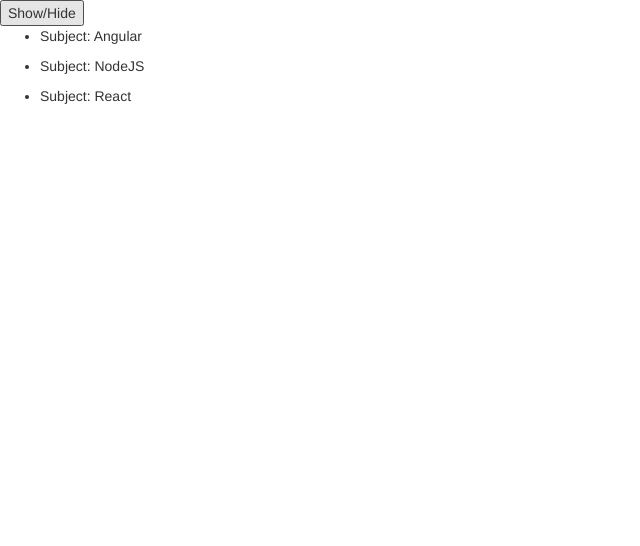
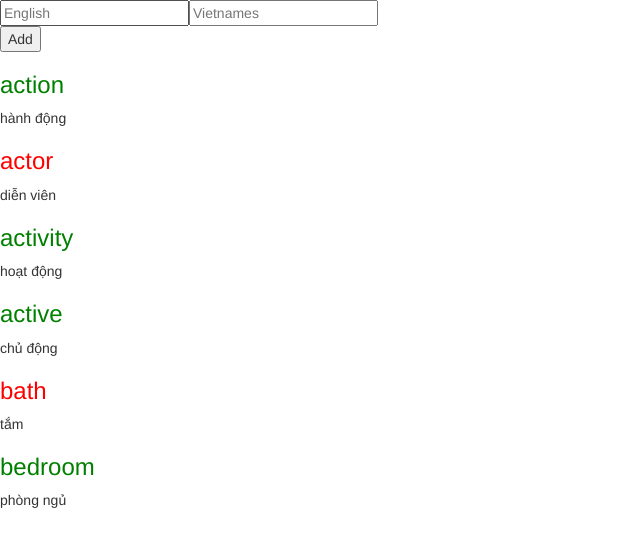
Before and after one commit to an244/Angular4-study, an Angular app: page / in a window 1280 px wide. Shown: the top 546 px of the page, without its empty margins (0-640 px from the left). Built offline with nearby package versions, Linux system fonts and the light colour scheme.

Commit message:
them phan tu vao mang dung ngFor

```diff
--- a/src/app/app.component.html
+++ b/src/app/app.component.html
@@ -1 +1 @@
-<app-struct></app-struct>
+<app-words></app-words>
--- a/src/app/app.module.ts
+++ b/src/app/app.module.ts
@@ -9,6 +9,7 @@
 import { BookComponent } from './book/book.component';
 import { UserFormComponent } from './user-form/user-form.component';
 import { StructComponent } from './struct/struct.component';
+import { WordsComponent } from './words/words.component';
 
 @NgModule({
   declarations: [
@@ -16,7 +17,8 @@
     WordComponent,
     BookComponent,
     UserFormComponent,
-    StructComponent
+    StructComponent,
+    WordsComponent
   ],
   imports: [
     BrowserModule,
--- /dev/null
+++ b/src/app/words/words.component.html
@@ -0,0 +1,13 @@
+<input placeholder="English" [(ngModel)]="newEn"/>
+<input placeholder="Vietnames" [(ngModel)]="newVn"/>
+<br>
+<!-- function addWord() ko can co parameter truyen vo vi da co [(ngModel)] lam data binding voi textbox roi -->
+<button (click)="addWord()"> Add</button>
+
+<div *ngFor = "let word of arrWords">
+  <h3 [ngStyle]="{color: word.memorized ? 'green':'red'}">
+    {{word.en}}
+  </h3>
+
+  <p>{{word.vn}}</p>
+</div>
--- /dev/null
+++ b/src/app/words/words.component.ts
@@ -0,0 +1,38 @@
+import { Component, OnInit } from '@angular/core';
+
+@Component({
+  selector: 'app-words',
+  templateUrl: './words.component.html',
+  styleUrls: ['./words.component.css']
+})
+export class WordsComponent implements OnInit {
+
+  newEn = '';
+  newVn= '';
+
+  arrWords = [
+    { id: 1, en: 'action', vn: 'hành động', memorized: true },
+    { id: 2, en: 'actor', vn: 'diễn viên', memorized: false },
+    { id: 3, en: 'activity', vn: 'hoạt động', memorized: true },
+    { id: 4, en: 'active', vn: 'chủ động', memorized: true },
+    { id: 5, en: 'bath', vn: 'tắm', memorized: false },
+    { id: 6, en: 'bedroom', vn: 'phòng ngủ', memorized: true }
+  ];
+
+  // function addWord() ko can co parameter truyen vo vi da co [(ngModel)] lam data binding voi textbox roi
+  addWord() {
+    // unshift de hien phan tu moi len dau danh sach
+    this.arrWords.unshift({
+      id: this.arrWords.length++,
+      en: this.newEn,
+      vn: this.newVn,
+      memorized: false
+    });
+    this.newEn = '';
+    this.newVn = '';
+  }
+  constructor() { }
+
+  ngOnInit() {
+  }
+}
```
Also changed, not shown: src/app/words/words.component.css (added), 1 other file (tests, documents, lock files or other folders).
